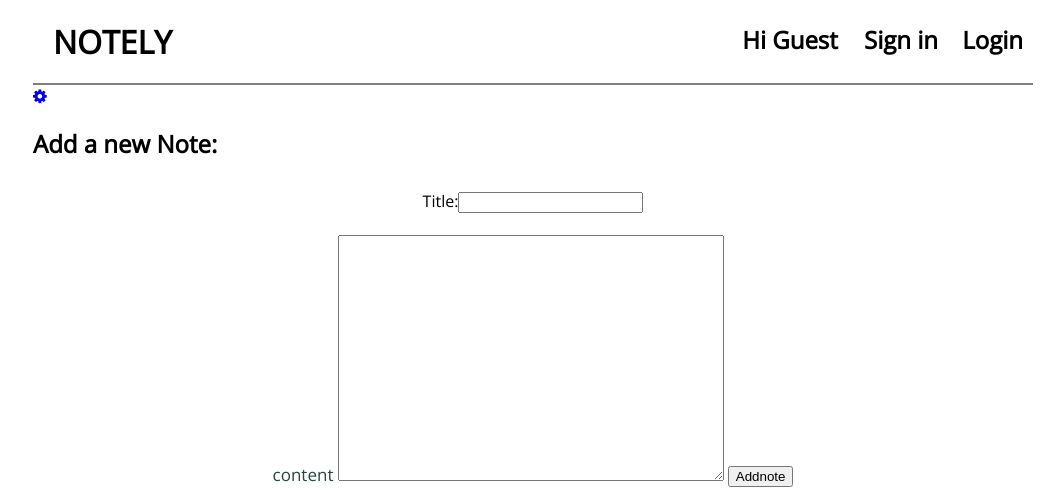
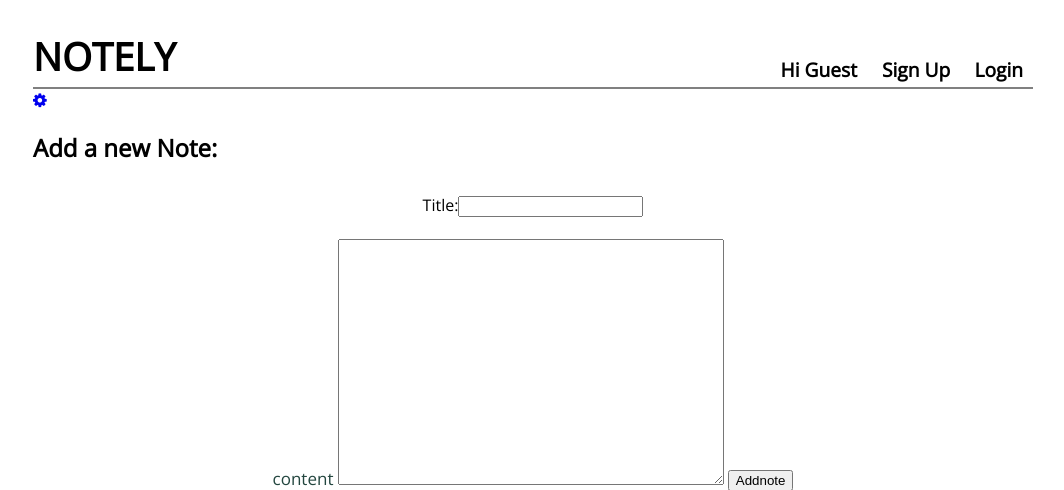
Before and after one commit to ankitaSawrav/notely-note-taking, a Flask app: page /add_notes in a window 1280 px wide. Shown: the top 490 px of the page, without its empty margins (107-1171 px from the left). Run offline with Flask 2, Linux system fonts and the light colour scheme; some libraries are stand-ins or nearby versions.

Commit message:
css added

```diff
--- a/app.py
+++ b/app.py
@@ -45,12 +45,12 @@ def search_action():
         return render_template('index.html',results ='there are no results based on your search',username = session.get('username'))
     else:
         return render_template('index.html', results = results,username = session.get('username'))
-@app.route('/signin')
-def display_signin():
-    return render_template('signin.html',username = session.get('username'))
+@app.route('/signup')
+def display_signup():
+    return render_template('signup.html',username = session.get('username'))
 
-@app.route('/signin_action',methods=['POST'])
-def signin():
+@app.route('/signup_action',methods=['POST'])
+def signup():
     username = request.form.get("name")
     email = request.form.get('email')
     password = request.form.get('password')
@@ -65,7 +65,7 @@ def signin():
     else:
         print('in else loop')
         print(emailvalidator.isValidEmail(email))
-        return render_template('signin.html',result = 'Please enter a valid email address example@hit.com',username = session.get('username'))
+        return render_template('signup.html',result = 'Please enter a valid email address example@hit.com',username = session.get('username'))
 
 @app.route('/login')
 def login():
--- a/static/logfm.css
+++ b/static/logfm.css
@@ -7,7 +7,7 @@ form {
 
 
 
-.login ,.signin,.note-contr {
+.login ,.signup,.note-contr {
     width: 500px;
     height:auto;
     overflow: hidden;
@@ -21,7 +21,8 @@ form {
 h1{
     text-align: center;
     color: #277582;
-    padding: 20px;
+    padding-top: 30px;
+    padding-bottom: 5px;
 }
 
 label {
--- a/static/styles.css
+++ b/static/styles.css
@@ -44,16 +44,17 @@ pre.notes-search {
     display: flex;
     flex-direction: row;
     justify-content: space-between;
-    align-items: center;
+    align-items: flex-end;
     border-bottom: 2px solid gray;
 }
 h1 {
     margin: 0;
+
 }
 .header>nav>a {
 
     text-decoration: none !important;
-    font-size: x-large;
+
     padding : 0 10px 0 10px;
     line-height: 20px;
     font-weight: bold;
@@ -68,5 +69,9 @@ h1 {
 header a {
     text-decoration:none !important;
     color: inherit;
-    color:black
+    color:black;
+    font-size: larger;
 }
+nav {
+    padding-bottom: 5px;
+}
--- a/templates/base.html
+++ b/templates/base.html
@@ -23,7 +23,7 @@
             <!-- <a href="/about">About</a> -->
             {% if username == None %}
             <a >Hi Guest </a>
-            <a href="/signin">Sign in</a>
+            <a href="/signup">Sign Up</a>
             <a href="/login">Login</a>
             {% else %}
             <a> Hi,{{username}}</a>
```
Also changed, not shown: templates/signup.html (renamed from templates/signin.html, +4 -4 lines).
